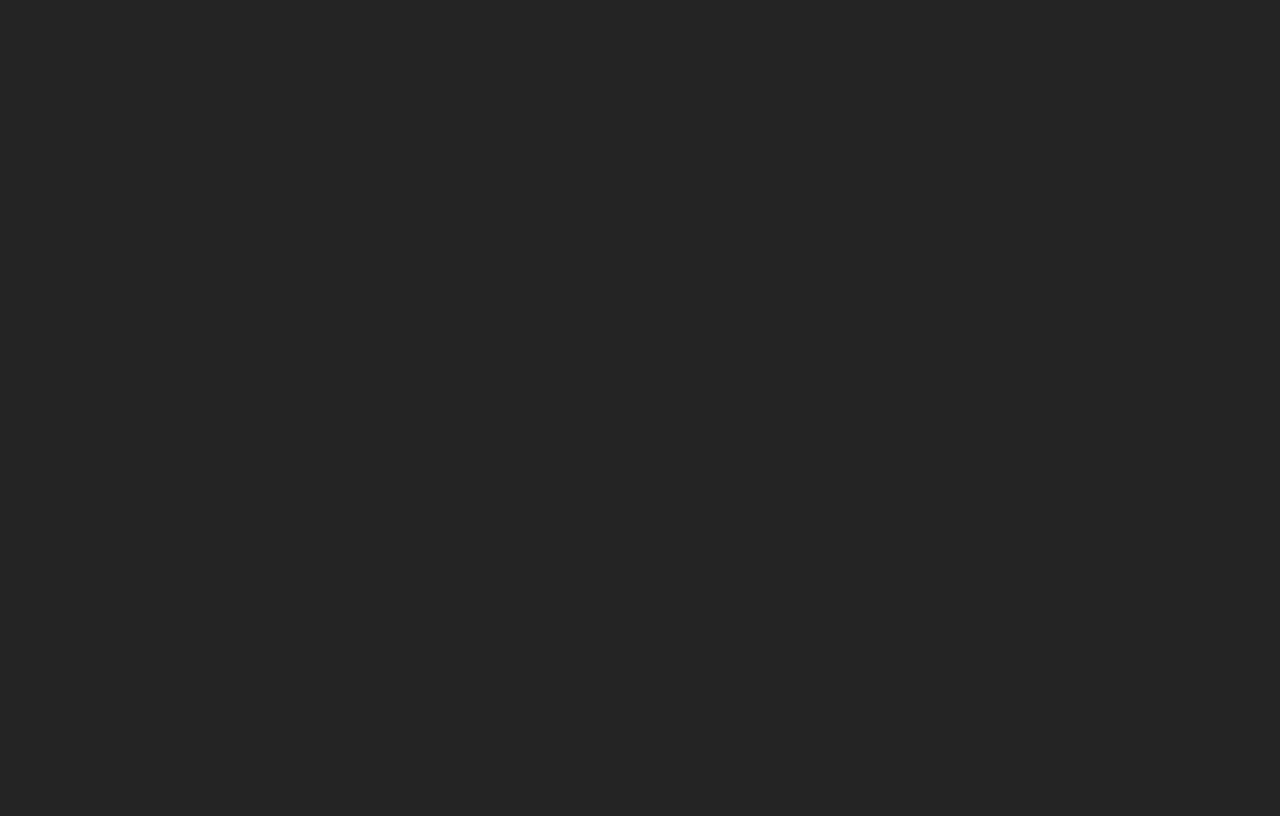
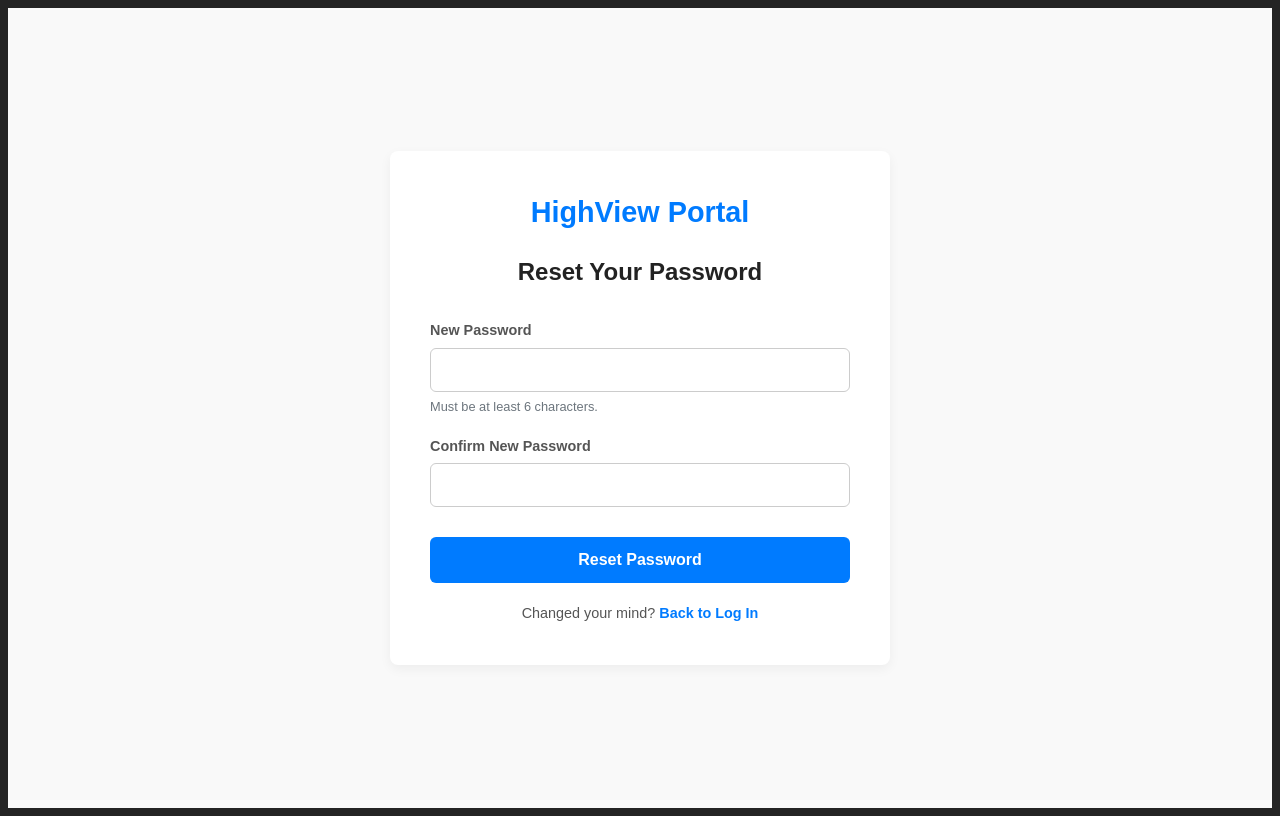
Before and after one commit to scdonnelly/AWSxINRIX-Hack-2025, a React app in the folder frontend/: page /reset-password in a window 1280 px wide. Before the commit this address had no page. Built offline with nearby package versions, Linux system fonts and the light colour scheme; the HTML template or start-up script is replaced by a standard one.

Commit message:
Reset password page added

```diff
--- a/frontend/src/App.jsx
+++ b/frontend/src/App.jsx
@@ -2,7 +2,8 @@ import { BrowserRouter as Router, Routes, Route } from 'react-router-dom';
 import LandingPage from './Landing-Page/LandingPage.jsx';
 import SignUpPage from './Sign-up-Page/SignupPage.jsx';
 import LoginPage from './Login-Page/LoginPage.jsx';
-import ForgotPasswordPage from './ForgotPassword-Page/ForgotPasswordPage.jsx'; // <-- 1. IMPORT
+import ForgotPasswordPage from './ForgotPassword-Page/ForgotPasswordPage.jsx';
+import ResetPasswordPage from './Reset-Password-Page/ResetPasswordPage.jsx';
 import TeacherDashboard from './Teacher-Dashboard/TeacherDashboard.jsx';
 import './App.css';
 
@@ -14,7 +15,8 @@ function App() {
         <Route path="/" element={<LandingPage />} />
         <Route path="/signup" element={<SignUpPage />} />
         <Route path="/login" element={<LoginPage />} />
-        <Route path="/forgot-password" element={<ForgotPasswordPage />} /> {/* <-- 2. ADD ROUTE */}
+        <Route path="/forgot-password" element={<ForgotPasswordPage />} />
+        <Route path="/reset-password" element={<ResetPasswordPage />} /> {/* <-- 2. ADD ROUTE */}
 
         {/* --- Protected Pages --- */}
         <Route path="/dashboard" element={<TeacherDashboard />} />
--- a/frontend/src/ForgotPassword-Page/ForgotPasswordPage.jsx
+++ b/frontend/src/ForgotPassword-Page/ForgotPasswordPage.jsx
@@ -26,7 +26,7 @@ const ForgotPasswordPage = () => {
   return (
     <div className="auth-container">
       <div className="auth-form-wrapper">
-        <h1 className="auth-logo">HighView Connect</h1>
+        <h1 className="auth-logo">HighView Portal</h1>
         <h2 className="auth-title">Forgot Password</h2>
 
         {/* --- Instructional Message --- */}
--- /dev/null
+++ b/frontend/src/Reset-Password-Page/ResetPasswordPage.jsx
@@ -0,0 +1,98 @@
+import { useState } from 'react';
+import { useNavigate, Link } from 'react-router-dom';
+// --- Reuse the CSS from the Sign-up Page ---
+import '../Sign-up-Page/SignupPage.css';
+
+const ResetPasswordPage = () => {
+  const [newPassword, setNewPassword] = useState('');
+  const [confirmPassword, setConfirmPassword] = useState('');
+  const [error, setError] = useState('');
+  const [successMessage, setSuccessMessage] = useState('');
+  const navigate = useNavigate();
+
+  const handleSubmit = (event) => {
+    event.preventDefault();
+    setError('');
+    setSuccessMessage('');
+
+    // --- Validation ---
+    if (!newPassword || !confirmPassword) {
+      setError('Please fill in both fields.');
+      return;
+    }
+    if (newPassword !== confirmPassword) {
+      setError('Passwords do not match.');
+      return;
+    }
+    if (newPassword.length < 6) {
+      setError('Password must be at least 6 characters long.');
+      return;
+    }
+
+    // --- Simulate saving the new password ---
+    console.log('Simulating saving new password...');
+    // In a real app, you'd send the new password to your backend here.
+
+    setSuccessMessage('Password reset successfully! Redirecting to login...');
+
+    // --- Redirect to Login Page after a short delay ---
+    setTimeout(() => {
+      navigate('/login');
+    }, 2000); // Wait 2 seconds before redirecting
+  };
+
+  return (
+    <div className="auth-container">
+      <div className="auth-form-wrapper">
+        <h1 className="auth-logo">HighView Portal</h1>
+        <h2 className="auth-title">Reset Your Password</h2>
+
+        {/* --- The Form --- */}
+        <form onSubmit={handleSubmit}>
+          {/* --- New Password Field --- */}
+          <div className="input-group">
+            <label htmlFor="newPassword">New Password</label>
+            <input
+              type="password"
+              id="newPassword"
+              value={newPassword}
+              onChange={(e) => setNewPassword(e.target.value)}
+              required
+              aria-describedby="passwordHelp"
+            />
+             <small id="passwordHelp" className="form-text text-muted" style={{ marginTop: '5px', fontSize: '0.8rem', color: '#6c757d' }}>Must be at least 6 characters.</small>
+          </div>
+
+          {/* --- Confirm New Password Field --- */}
+          <div className="input-group">
+            <label htmlFor="confirmPassword">Confirm New Password</label>
+            <input
+              type="password"
+              id="confirmPassword"
+              value={confirmPassword}
+              onChange={(e) => setConfirmPassword(e.target.value)}
+              required
+            />
+          </div>
+
+          {/* --- Show Error or Success Message --- */}
+          {error && <p className="auth-error">{error}</p>}
+          {successMessage && <p className="auth-confirmation">{successMessage}</p>}
+
+          {/* --- Reset Password Button --- */}
+          {/* Disable button after success to prevent multiple clicks */}
+          <button type="submit" className="auth-button" disabled={!!successMessage}>
+            Reset Password
+          </button>
+        </form>
+
+        {/* Optional: Link back to login if they didn't mean to reset */}
+        <p className="auth-switch">
+          Changed your mind? <Link to="/login">Back to Log In</Link>
+        </p>
+      </div>
+    </div>
+  );
+};
+
+export default ResetPasswordPage;
```
